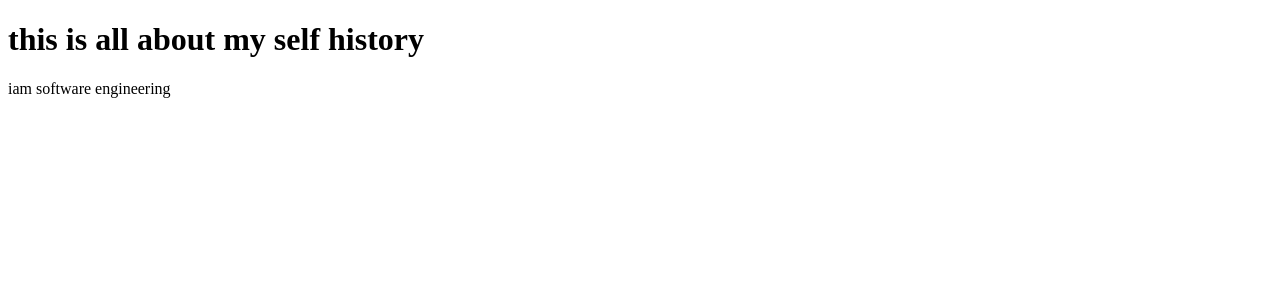
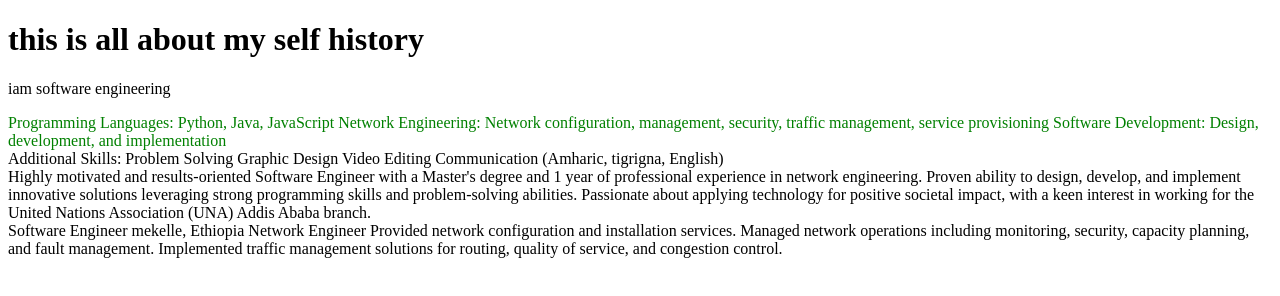
Before and after one commit to hadush21/hadush, a plain HTML site: page about me.html in a window 1280 px wide. Drawn offline with Linux system fonts and the light colour scheme.

Commit message:
Update about me.html

```diff
--- a/about me.html
+++ b/about me.html
@@ -9,6 +9,31 @@
 <body>
     <h1>this is all about my self history </h1>
     <p>iam software engineering</p>
+    <p><span style="color:green">Programming Languages: Python, Java,
+JavaScript
+Network Engineering: Network configuration,
+management, security, traffic management,
+service provisioning
+Software Development: Design, development,
+and implementation</span>
+<br>Additional Skills:
+Problem Solving
+Graphic Design
+Video Editing
+Communication (Amharic, tigrigna,
+English)
+<br>Highly motivated and results-oriented Software Engineer with a Master's degree and 1 year
+of professional experience in network engineering. Proven ability to design, develop, and
+implement innovative solutions leveraging strong programming skills and problem-solving
+abilities. Passionate about applying technology for positive societal impact, with a keen
+interest in working for the United Nations Association (UNA) Addis Ababa branch.
+<br>Software Engineer mekelle, Ethiopia
+Network Engineer
+Provided network configuration and installation services.
+Managed network operations including monitoring,
+security, capacity planning, and fault management.
+Implemented traffic management solutions for routing,
+quality of service, and congestion control.</p>
 </body>
 
 </html>
```
